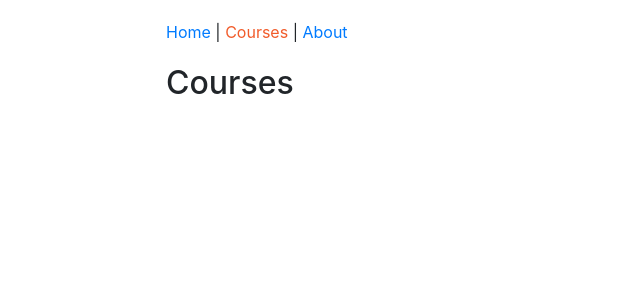
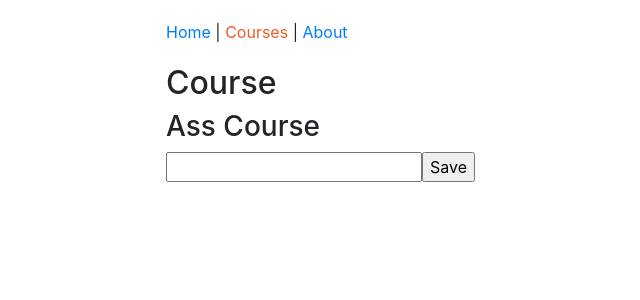
Before and after one commit to davitomix/courses-app-redux, a React app: page /courses in a window 1280 px wide. Shown: the top 300 px of the page, without its empty margins (64-704 px from the left). Built offline with nearby package versions, Linux system fonts and the light colour scheme.

Commit message:
Setted up form

```diff
--- a/src/components/courses/CoursesPage.js
+++ b/src/components/courses/CoursesPage.js
@@ -1,8 +1,35 @@
 import React from 'react';
 
 class CoursesPage extends React.Component {
+  state = {
+    course: {
+      title: '',
+    },
+  };
+
+  handleChange = event => {
+    const course = { ...this.state.course, title: event.target.value };
+    this.setState({ course: course });
+  };
+
+  handleSubmit = event => {
+    event.preventDefault();
+    alert(this.state.course.title);
+  };
+
   render() {
-    return <h2>Courses</h2>;
+    return (
+      <form onSubmit={this.handleSubmit}>
+        <h2>Course</h2>
+        <h3>Ass Course</h3>
+        <input
+          type="text"
+          onChange={this.handleChange}
+          value={this.state.course.title}
+        />
+        <input type="submit" value="Save" />
+      </form>
+    );
   }
 }
 
```
